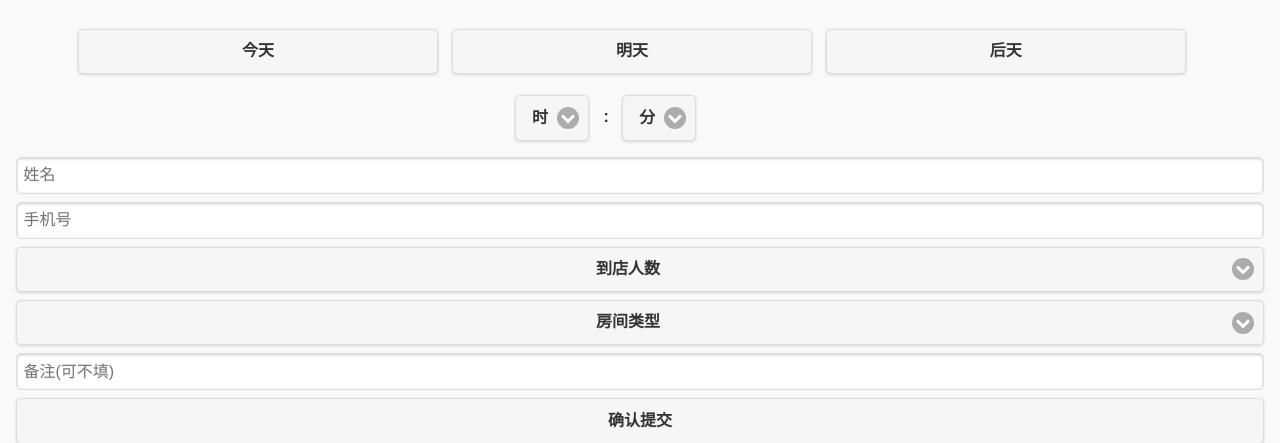
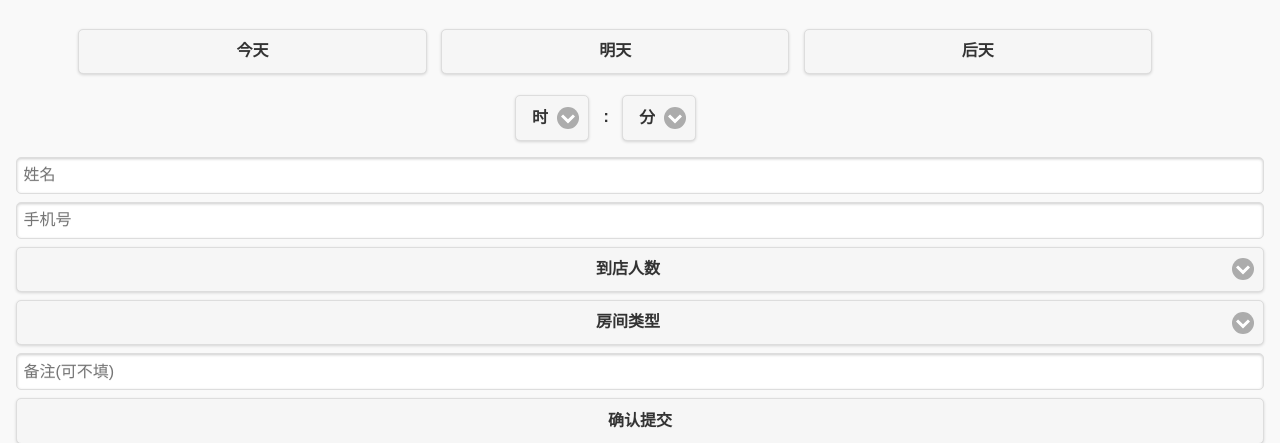
Before and after one commit to wickydong/order_food, a Flask app: page /reservation in a window 1280 px wide. Shown: the part 45-488 px from the top of the page. Run offline with Flask 2, Linux system fonts and the light colour scheme; data that the repository does not hold is empty; some libraries are stand-ins or nearby versions.

Commit message:
change button width

```diff
--- a/templates/reservation.html
+++ b/templates/reservation.html
@@ -62,9 +62,9 @@
         <div data-role="content">
             <form action="/reservation" method="post" >
                 <div style="margin: 5px auto;width:90%">
-                    <button type="button" data-inline="true" id="come_data_1" style="width:32%;">今天</button>
-                    <button type="button" data-inline="true" id="come_data_2" style="width:32%;">明天</button>
-                    <button type="button" data-inline="true" id="come_data_3" style="width:32%;">后天</button>
+                    <button type="button" data-inline="true" id="come_data_1" style="width:31%;">今天</button>
+                    <button type="button" data-inline="true" id="come_data_2" style="width:31%;">明天</button>
+                    <button type="button" data-inline="true" id="come_data_3" style="width:31%;">后天</button>
                 </div>
                 <div style="margin: 5px auto;width: 250px;">
                     <select name="come_hour" data-inline="true" id="come_time_hour">
```
